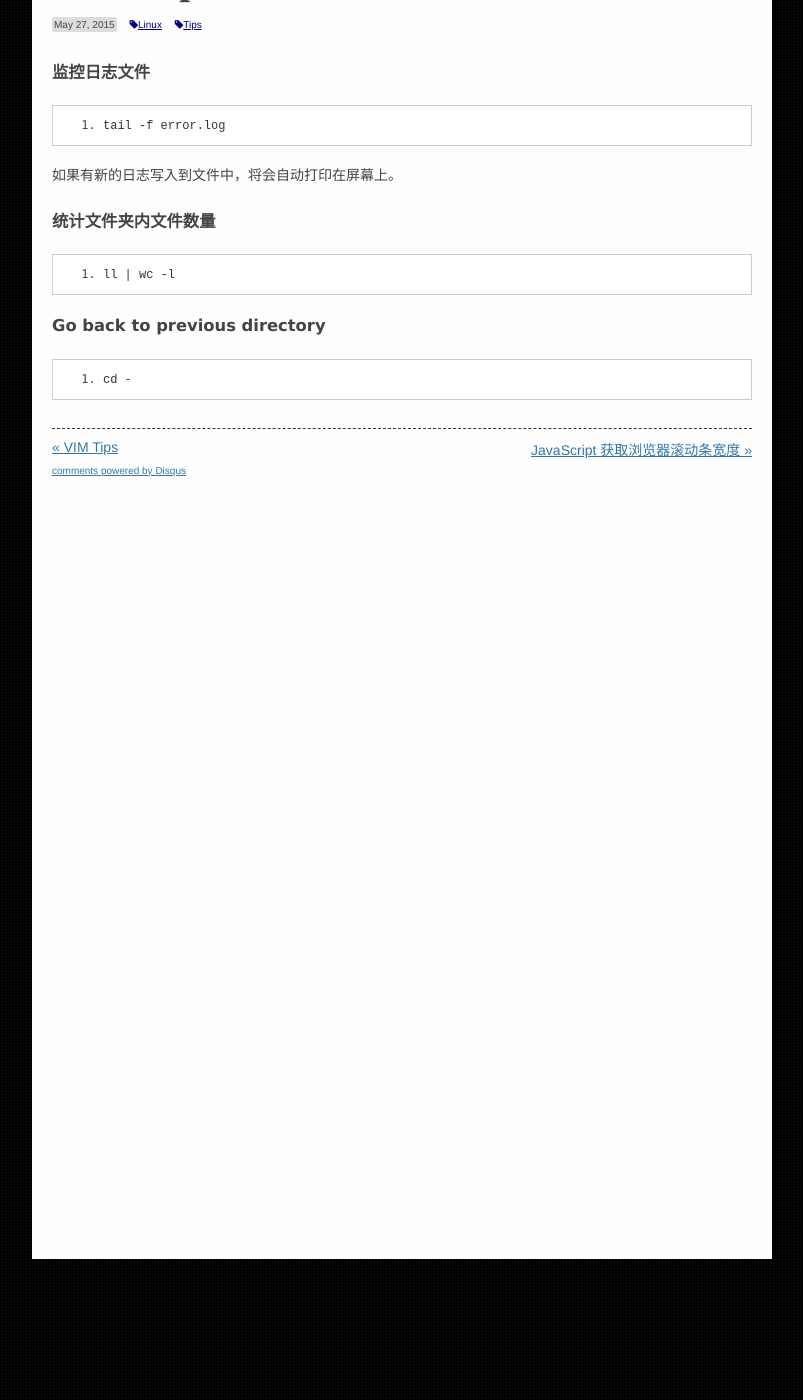
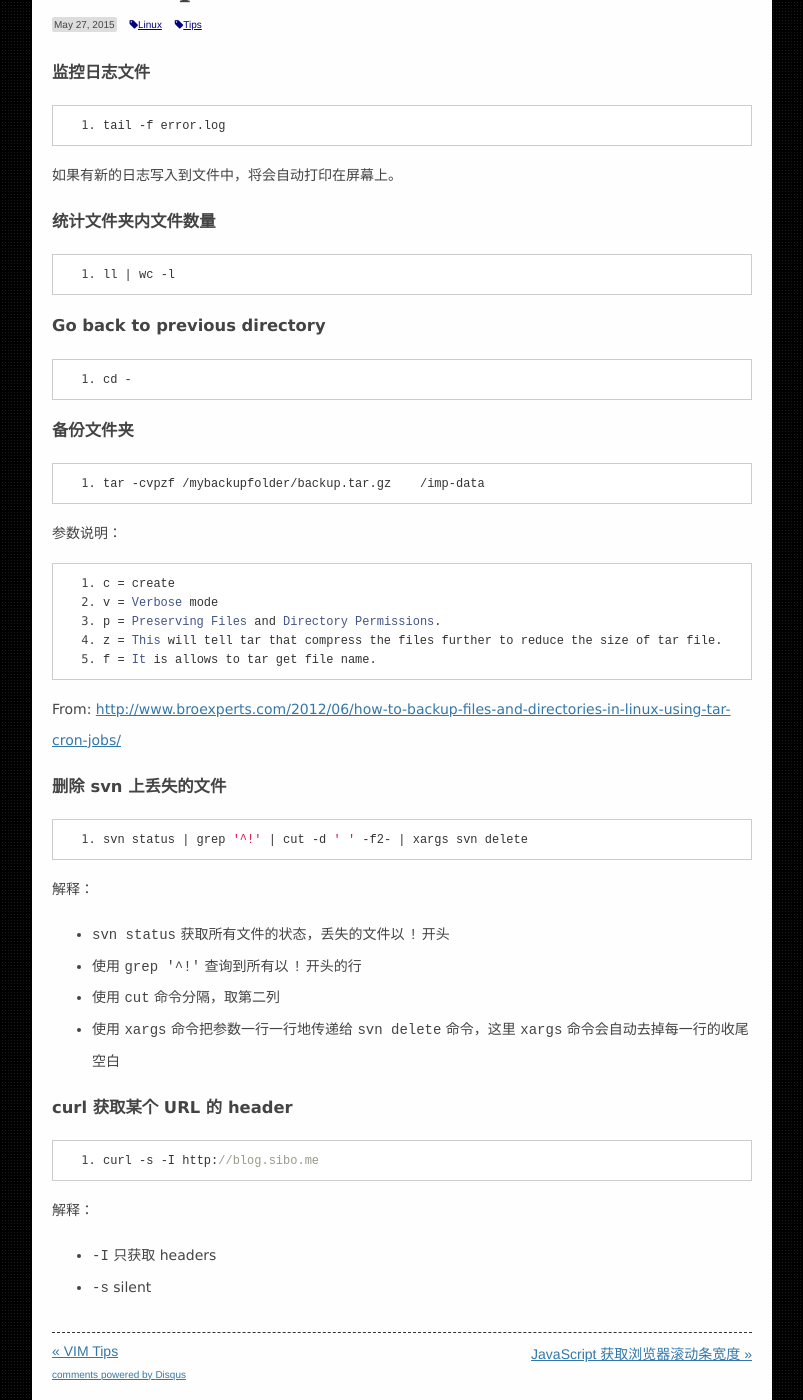
Before and after one commit to osrpt/osrpt.github.com, a Jekyll site: the page built from _posts/2015-05-27-linux-tips.md, in a window 1280 px wide and 1400 px high, scrolled down 97 px. Shown: the whole window, without its empty margins (238-1041 px from the left). Built offline with Jekyll 4.4.1, drawn with Linux system fonts in a browser that asks for light colours; nearby versions of some CDN libraries; Markdown is read by kramdown in place of the engine named in the settings; comment, search, counter and statistics services are not loaded.

Commit message:
update linux tips

```diff
--- a/_posts/2015-05-27-linux-tips.md
+++ b/_posts/2015-05-27-linux-tips.md
@@ -19,3 +19,37 @@ tags:
 ###Go back to previous directory
 
     cd -
+
+###备份文件夹
+
+    tar -cvpzf /mybackupfolder/backup.tar.gz    /imp-data
+
+参数说明：
+
+    c = create
+    v = Verbose mode
+    p = Preserving Files and Directory Permissions.
+    z = This will tell tar that compress the files further to reduce the size of tar file.
+    f = It is allows to tar get file name.
+
+From: <http://www.broexperts.com/2012/06/how-to-backup-files-and-directories-in-linux-using-tar-cron-jobs/>
+
+###删除 svn 上丢失的文件
+
+    svn status | grep '^!' | cut -d ' ' -f2- | xargs svn delete
+
+解释：
+
++ `svn status` 获取所有文件的状态，丢失的文件以 `!` 开头
++ 使用 `grep '^!'` 查询到所有以 `!` 开头的行
++ 使用 `cut` 命令分隔，取第二列
++ 使用 `xargs` 命令把参数一行一行地传递给 `svn delete` 命令，这里 `xargs` 命令会自动去掉每一行的收尾空白
+
+###curl 获取某个 URL 的 header
+
+    curl -s -I http://blog.sibo.me
+
+解释：
+
++ `-I` 只获取 headers
++ `-s` silent
```
